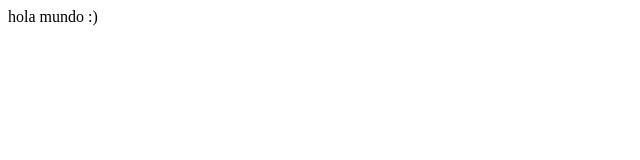
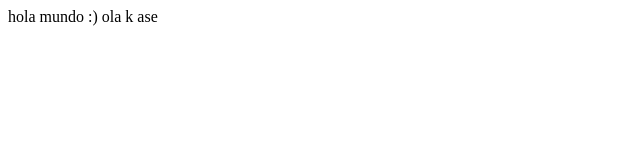
Before and after one commit to david9569/web_game_dev, a plain HTML site: page index.html in a window 1280 px wide. Shown: the full height of the page, 0-640 px from the left. Drawn offline with Linux system fonts and the light colour scheme.

Commit message:
me aburro

```diff
--- a/index.html
+++ b/index.html
@@ -6,5 +6,6 @@
 	</head>
 <body>
 hola mundo :)
+ola k ase
 </body>
 </html>
```
